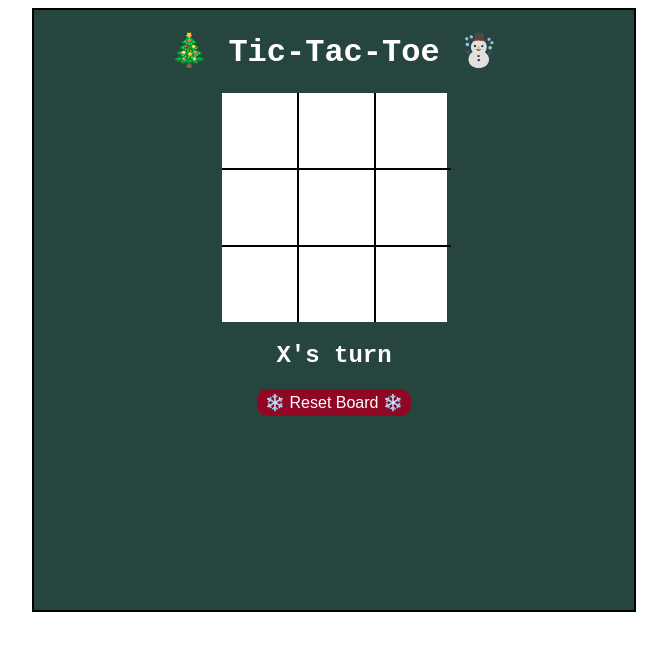
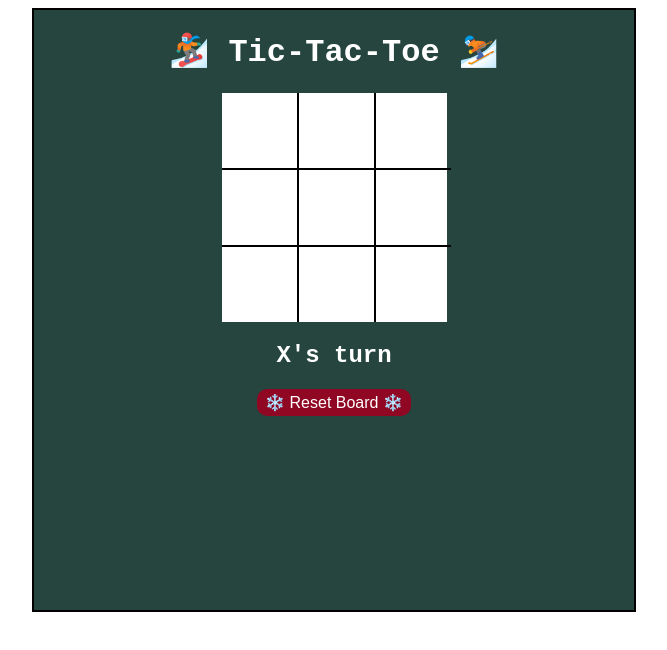
Before and after one commit to mattgholden/tic-tac-toe, a plain HTML site: page index.html in a window 1280 px wide. Shown: the whole page, without its empty margins (306-973 px from the left). Drawn offline with Linux system fonts and the light colour scheme.

Commit message:
Updating the season

```diff
--- a/index.html
+++ b/index.html
@@ -9,7 +9,7 @@
 </head>
 <body>
     <div id="gameContainer">
-        <h1>🎄 Tic-Tac-Toe ☃️ </h1>
+        <h1>🏂 Tic-Tac-Toe ⛷️ </h1>
         <div id="boxContainer">
             <div boxIndex = "0" class="box"></div>
             <div boxIndex = "1" class="box"></div>
```
